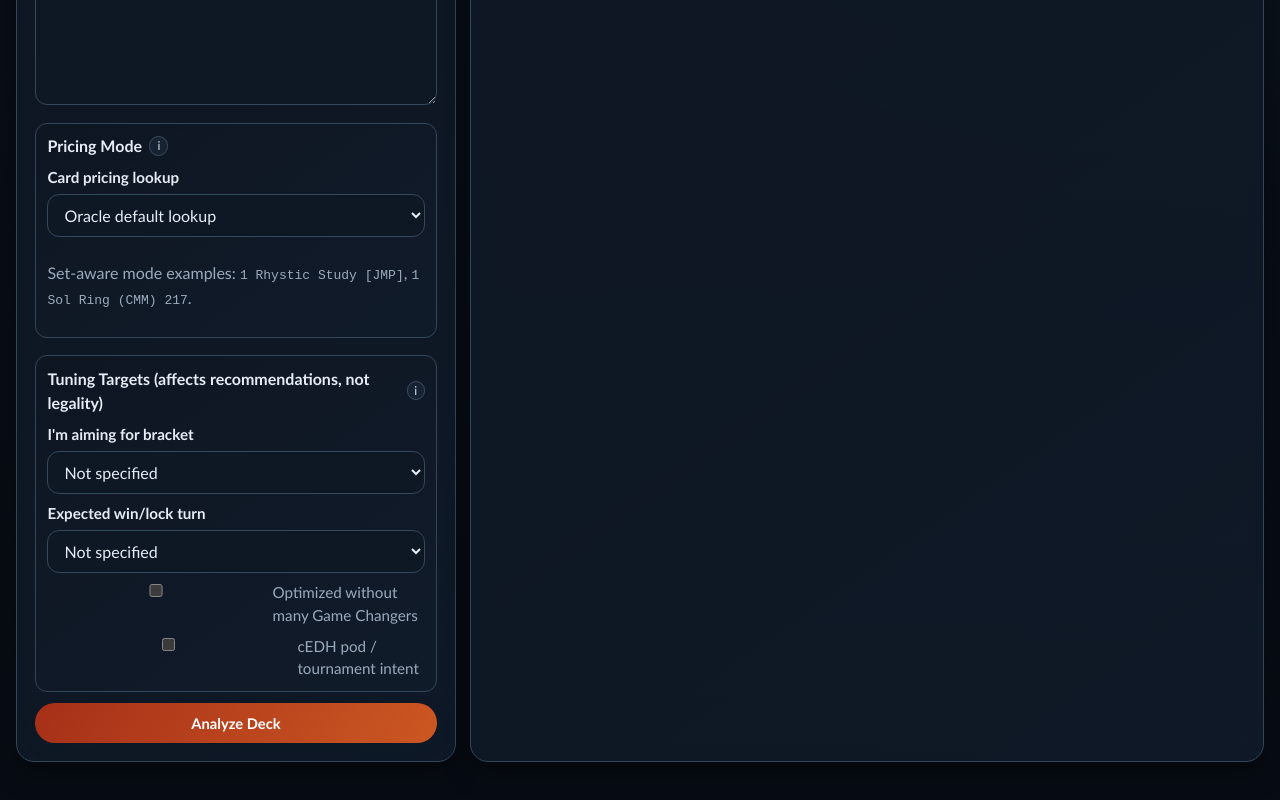
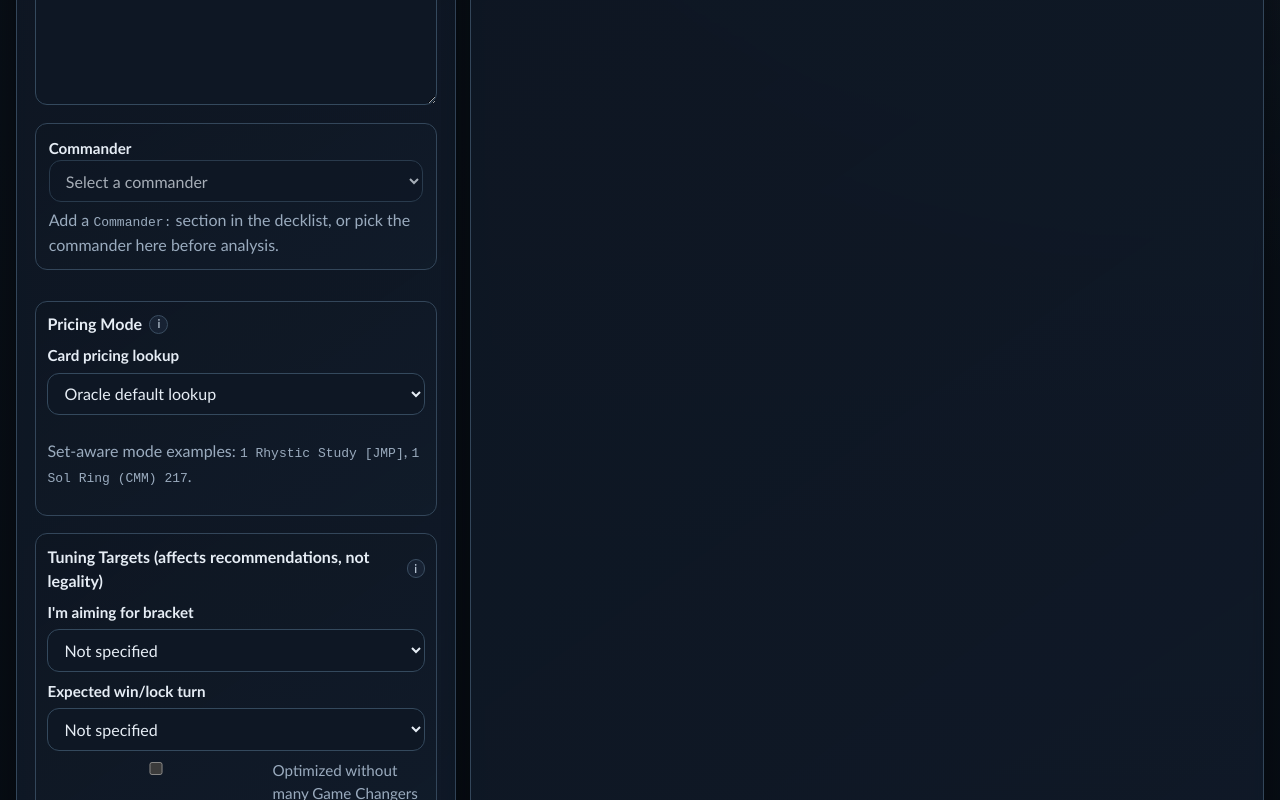
Before and after one commit to deadoscillate/Commander-Deck-Doctor, a Next.js app: page / in a window 1280 px wide. Shown: the part 1020-1820 px from the top of the page. Built offline with nearby package versions, Linux system fonts and the light colour scheme.

Commit message:
feat: require commander selection before analyze

```diff
--- a/app/page.tsx
+++ b/app/page.tsx
@@ -1,6 +1,6 @@
 "use client";
 
-import { FormEvent, useEffect, useRef, useState } from "react";
+import { FormEvent, useEffect, useMemo, useRef, useState } from "react";
 import { AnalysisReport } from "@/components/AnalysisReport";
 import { ExportButtons } from "@/components/ExportButtons";
 import type { AnalyzeResponse, DeckPriceMode } from "@/lib/contracts";
@@ -242,6 +242,35 @@ export default function Page() {
   const [importInfo, setImportInfo] = useState("");
   const printingModalRef = useRef<HTMLDivElement | null>(null);
   const printingCloseButtonRef = useRef<HTMLButtonElement | null>(null);
+  const parsedDeckInput = useMemo(() => parseDecklistWithCommander(decklist), [decklist]);
+  const parsedDeckEntries = parsedDeckInput.entries;
+  const commanderFromDecklist = parsedDeckInput.commanderFromSection;
+  const commanderSelectableNames = useMemo(() => {
+    const rows = new Map<string, string>();
+    for (const entry of parsedDeckEntries) {
+      if (entry.qty !== 1) {
+        continue;
+      }
+
+      const key = normalizeCardKey(entry.name);
+      if (!rows.has(key)) {
+        rows.set(key, entry.name);
+      }
+    }
+
+    if (commanderFromDecklist) {
+      rows.set(normalizeCardKey(commanderFromDecklist), commanderFromDecklist);
+    }
+
+    return [...rows.values()].sort((left, right) => left.localeCompare(right));
+  }, [commanderFromDecklist, parsedDeckEntries]);
+  const selectedCommanderName = commanderName.trim();
+  const effectiveCommanderName = commanderFromDecklist ?? selectedCommanderName;
+  const commanderSelectionRequired = !commanderFromDecklist && parsedDeckEntries.length > 0;
+  const canAnalyze =
+    Boolean(decklist.trim()) &&
+    (!commanderSelectionRequired || Boolean(selectedCommanderName)) &&
+    !loading;
 
   useEffect(() => {
     if (typeof window === "undefined") {
@@ -289,7 +318,7 @@ export default function Page() {
       printingOverrides,
       targetBracket,
       expectedWinTurn,
-      commanderName,
+      commanderName: effectiveCommanderName,
       userCedhFlag,
       userHighPowerNoGCFlag,
       updatedAt: now
@@ -383,12 +412,12 @@ export default function Page() {
       setPrintingLoadByCard({});
       setPrintingErrorByCard({});
       setActivePrintingPicker(null);
-      setCommanderName("");
+      const importedCommander = parseDecklistWithCommander(imported.decklist).commanderFromSection;
+      setCommanderName(importedCommander ?? "");
       setResult(null);
       const label = imported.provider === "moxfield" ? "Moxfield" : "Archidekt";
-      const commander = parseDecklistWithCommander(imported.decklist).commanderFromSection;
       setImportInfo(
-        `Imported: ${imported.deckName ?? `${label} deck`} ${commander ? `(Commander: ${commander})` : ""}`.trim()
+        `Imported: ${imported.deckName ?? `${label} deck`} ${importedCommander ? `(Commander: ${importedCommander})` : ""}`.trim()
       );
     } catch {
       setImportError("Could not import deck. Check the link is public and try again.");
@@ -409,6 +438,26 @@ export default function Page() {
       setCommanderName(result.commander.selectedName);
     }
   }, [result]);
+
+  useEffect(() => {
+    if (commanderFromDecklist) {
+      setCommanderName((previous) =>
+        previous === commanderFromDecklist ? previous : commanderFromDecklist
+      );
+      return;
+    }
+
+    const availableCommanderKeys = new Set(
+      commanderSelectableNames.map((name) => normalizeCardKey(name))
+    );
+    setCommanderName((previous) => {
+      if (!previous) {
+        return previous;
+      }
+
+      return availableCommanderKeys.has(normalizeCardKey(previous)) ? previous : "";
+    });
+  }, [commanderFromDecklist, commanderSelectableNames]);
 
   const tuningSummary = targetBracket && expectedWinTurn
     ? `Target: Bracket ${targetBracket} | Win/Lock: ${expectedWinTurn}`
@@ -601,7 +650,7 @@ export default function Page() {
       const commanderForRequest =
         typeof overrides?.commanderName === "string"
           ? overrides.commanderName
-          : commanderName || null;
+          : effectiveCommanderName || null;
       const pricingModeForRequest = overrides?.deckPriceMode ?? deckPriceMode;
       const printingOverridesForRequest = overrides?.printingOverrides ?? printingOverrides;
       const setOverrides = toSetOverrides(printingOverridesForRequest);
@@ -640,10 +689,18 @@ export default function Page() {
   async function onSubmit(event: FormEvent<HTMLFormElement>) {
     event.preventDefault();
     event.stopPropagation();
+    if (!canAnalyze) {
+      if (commanderSelectionRequired && !selectedCommanderName) {
+        setError("Select a commander before analysis.");
+      }
+      return;
+    }
+
     await runAnalysis();
   }
 
   async function onTrySampleDeck() {
+    const sampleCommander = parseDecklistWithCommander(SAMPLE_DECKLIST).commanderFromSection ?? "";
     setDeckName(SAMPLE_DECK_NAME);
     setDecklist(SAMPLE_DECKLIST);
     setPrintingOverrides({});
@@ -651,10 +708,10 @@ export default function Page() {
     setPrintingLoadByCard({});
     setPrintingErrorByCard({});
     setActivePrintingPicker(null);
-    setCommanderName("");
+    setCommanderName(sampleCommander);
     setImportError("");
     setImportInfo("Loaded sample deck. Running analysis...");
-    await runAnalysis({ commanderName: null });
+    await runAnalysis({ commanderName: sampleCommander || null });
   }
 
   return (
@@ -755,6 +812,49 @@ export default function Page() {
             required
           />
 
+          <section className="results-commander-picker">
+            <label htmlFor="commander-name">Commander</label>
+            {commanderFromDecklist ? (
+              <>
+                <input
+                  id="commander-name"
+                  type="text"
+                  value={commanderFromDecklist}
+                  readOnly
+                  aria-readonly="true"
+                />
+                <p className="muted">
+                  Commander detected from the decklist. Edit the pasted deck or Commander section to change it.
+                </p>
+              </>
+            ) : (
+              <>
+                <select
+                  id="commander-name"
+                  value={selectedCommanderName}
+                  disabled={loading || commanderSelectableNames.length === 0}
+                  onChange={(event) => {
+                    setCommanderName(event.target.value);
+                    setError("");
+                  }}
+                >
+                  <option value="">Select a commander</option>
+                  {commanderSelectableNames.map((name) => (
+                    <option key={name} value={name}>
+                      {name}
+                    </option>
+                  ))}
+                </select>
+                <p className="muted">
+                  Add a <code>Commander:</code> section in the decklist, or pick the commander here before analysis.
+                </p>
+                {commanderSelectionRequired && !selectedCommanderName ? (
+                  <p className="error-inline">Commander selection is required before analysis.</p>
+                ) : null}
+              </>
+            )}
+          </section>
+
           <section className="tuning-controls">
             <div className="tuning-header">
               <strong>Pricing Mode</strong>
@@ -850,7 +950,7 @@ export default function Page() {
           </label>
           </section>
 
-          <button type="submit" className="btn-primary" disabled={loading}>
+          <button type="submit" className="btn-primary" disabled={!canAnalyze}>
             {loading ? "Analyzing..." : "Analyze Deck"}
           </button>
 
@@ -858,30 +958,6 @@ export default function Page() {
         </form>
 
         <div className="panel results-panel">
-          {result && !result.commander.detectedFromSection && result.commander.options.length > 0 ? (
-            <section className="results-commander-picker">
-              <label htmlFor="commander-name-right">Commander (manual selection)</label>
-              <select
-                id="commander-name-right"
-                value={commanderName}
-                disabled={loading}
-                onChange={(event) => {
-                  const nextCommander = event.target.value;
-                  setCommanderName(nextCommander);
-                  void runAnalysis({ commanderName: nextCommander || null });
-                }}
-              >
-                <option value="">Select a commander</option>
-                {result.commander.options.map((option) => (
-                  <option key={option.name} value={option.name}>
-                    {option.name} ({option.colorIdentity.length > 0 ? option.colorIdentity.join("/") : "Colorless"})
-                  </option>
-                ))}
-              </select>
-              <p className="muted">Selecting a commander updates the report automatically.</p>
-            </section>
-          ) : null}
-
           <ExportButtons result={result} decklist={decklist} />
 
           {!result ? (
```
Also changed, not shown: 1 other file (tests, documents, lock files or other folders).
